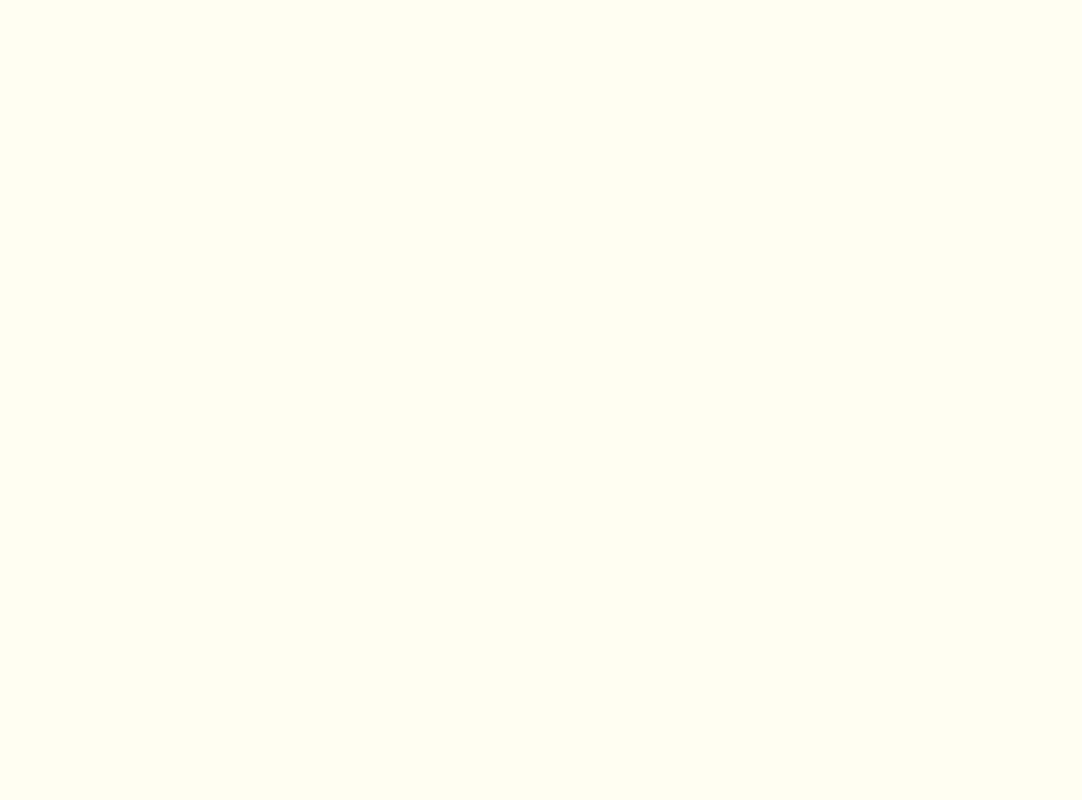
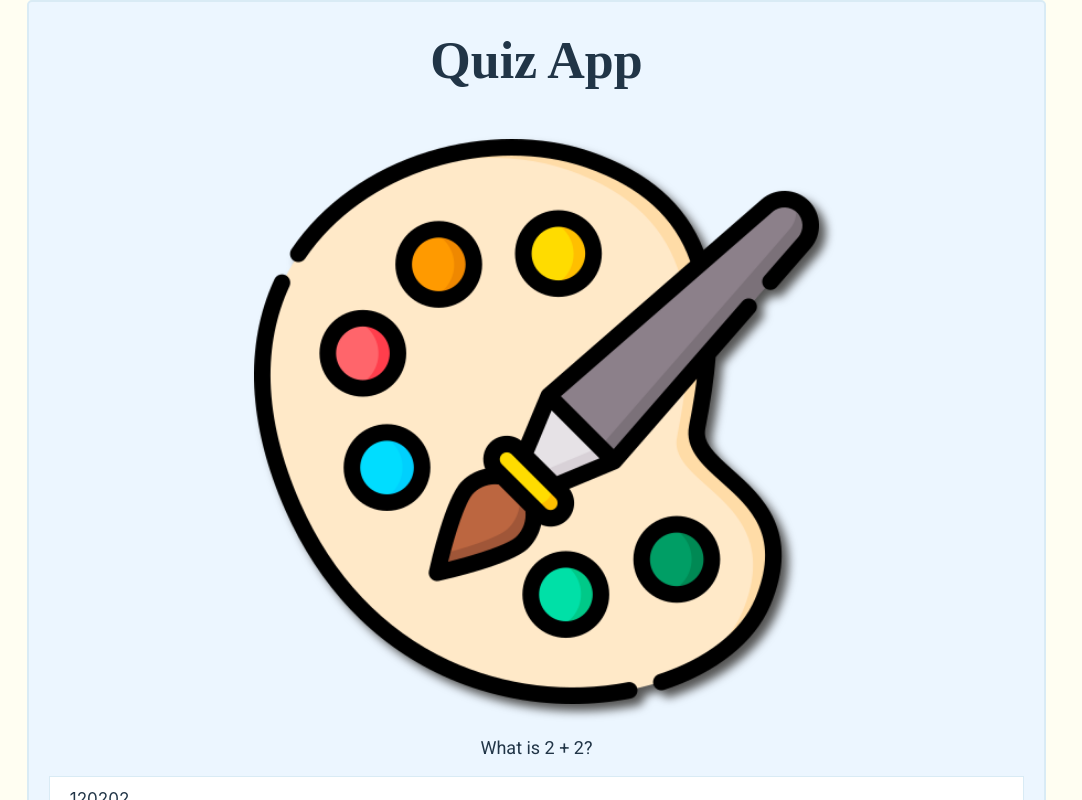
Before and after one commit to maciejfec2i/quiz-app, a React (Vite) app: page / in a window 1280 px wide. Shown: the top 800 px of the page, without its empty margins (0-1082 px from the left). Built offline with nearby package versions, Linux system fonts and the light colour scheme; a web font is replaced by a local one.

Commit message:
modify classe

```diff
--- a/src/App.jsx
+++ b/src/App.jsx
@@ -1,11 +1,12 @@
 import { useState } from 'react'
 import './App.css'
+import Quiz from './Quiz'
 
 function App() {
 
   return (
-    <div>
-
+    <div className="flex-container w-100-mh-100vh centre">
+      <Quiz />
     </div>
   )
 }
```
